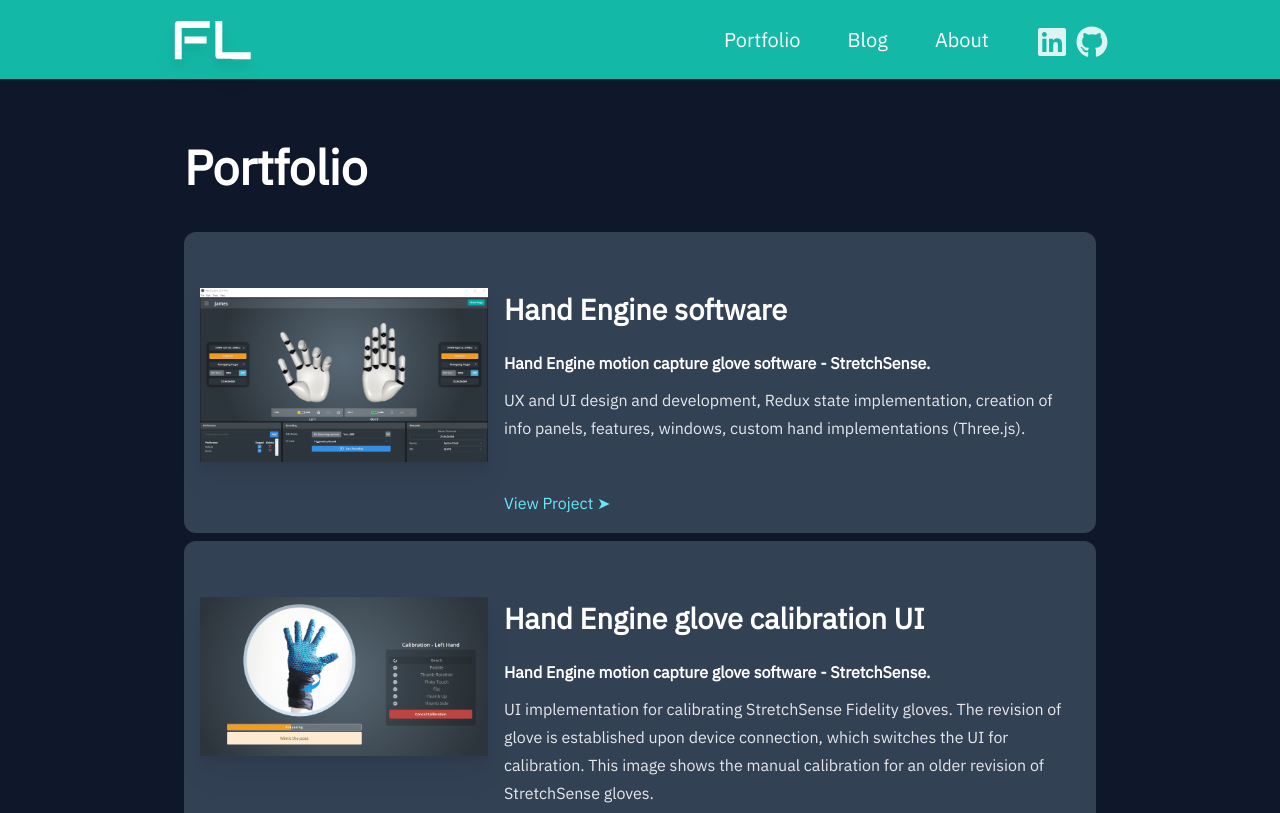
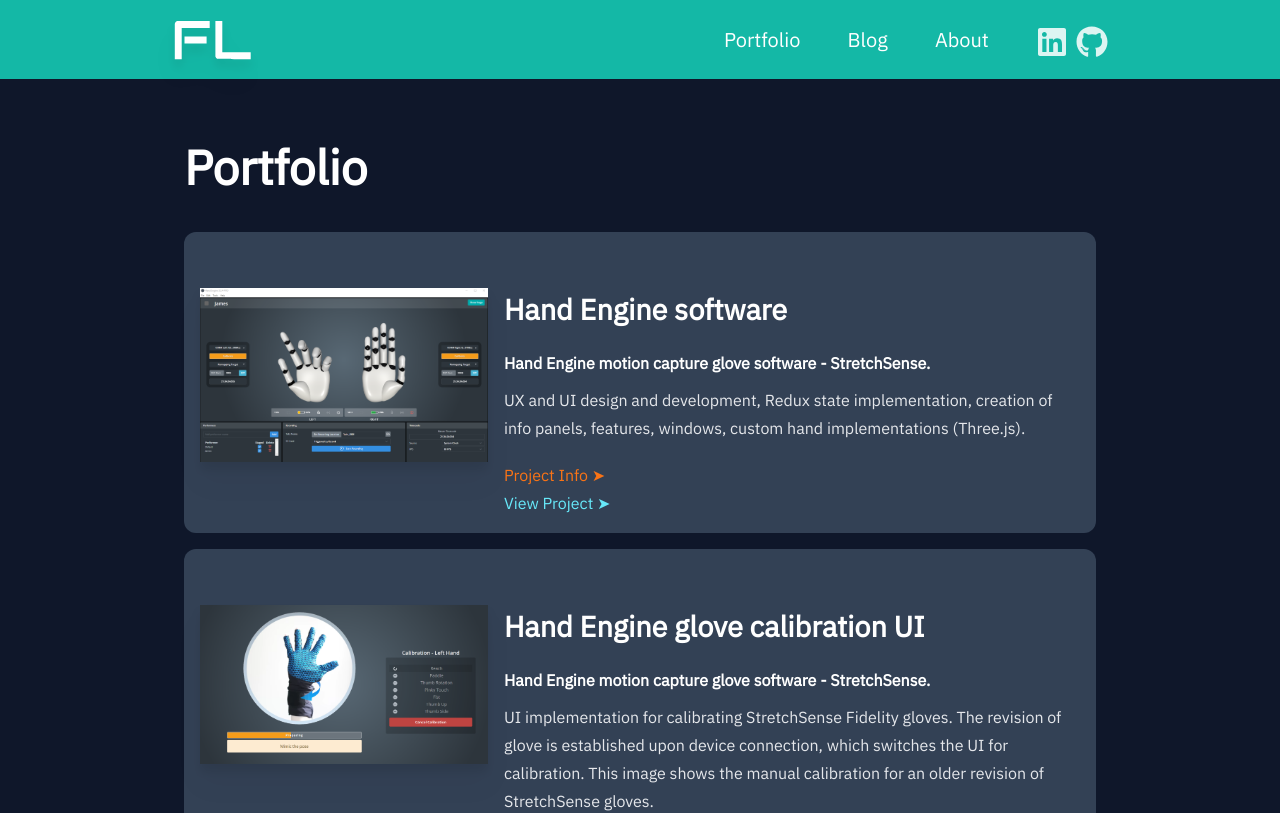
Before and after one commit to Floony7/next-blog-portfolio-2024, a Next.js app: page /portfolio in a window 1280 px wide. Shown: the top 813 px of the page. Built offline with nearby package versions, Linux system fonts and the light colour scheme.

Commit message:
Portfolio project page linking through to project shortName as param

```diff
--- /dev/null
+++ b/src/app/portfolio/[shortName]/not-found.tsx
@@ -0,0 +1,16 @@
+import Link from "next/link";
+
+export default function NotFound() {
+  return (
+    <main className="flex justify-center items-center">
+      <section>
+        <h1>Ooops! Ne&apos;er heard of such project?!</h1>
+        <p>
+          <Link href="/portfolio" className="fancy-anchor">
+            Return to Portfolio
+          </Link>
+        </p>
+      </section>
+    </main>
+  );
+}
--- /dev/null
+++ b/src/app/portfolio/[shortName]/page.tsx
@@ -0,0 +1,24 @@
+import { projectsData } from "@/data/mock";
+export default async function ProjectPage({
+  params,
+}: {
+  params: { shortName: string };
+}) {
+  const { shortName } = params;
+  const project = projectsData.find((p) => p.shortName === shortName);
+  console.log(params);
+  return (
+    <section className="site-width p-6 mt-10 mb-6">
+      <article className="prose prose-xl max-w-none text-gray-200">
+        {project ? (
+          <div>
+            <h1 className="text-5xl">{project?.title}</h1>
+            {project ? <p>{project.description}</p> : <p>No such project</p>}
+          </div>
+        ) : (
+          <h1>No such project</h1>
+        )}
+      </article>
+    </section>
+  );
+}
--- a/src/components/portfolio-item.tsx
+++ b/src/components/portfolio-item.tsx
@@ -3,11 +3,20 @@
 import Image from "next/image";
 
 export default function PortfolioItem(props: { project: Project }) {
-  const { id, img, title, subtitle, description, url, repo, hasVideo } =
-    props.project;
+  const {
+    id,
+    img,
+    title,
+    subtitle,
+    description,
+    url,
+    repo,
+    hasVideo,
+    shortName,
+  } = props.project;
 
   return (
-    <section key={id} className="grid-1-2 p-4 bg-slate-700 mt-2 rounded-xl">
+    <section key={id} className="grid-1-2 p-4 bg-slate-700 mt-4 rounded-xl">
       <div>
         <Image
           className="drop-shadow-xl shadow-black mx-auto mb-0"
@@ -22,6 +31,16 @@
         <h2>{title}</h2>
         <h4>{subtitle}</h4>
         <p>{description}</p>
+        <span>
+          {
+            <Link
+              href={`/portfolio/${shortName}`}
+              className="hover:text-cyan-300 text-orange-500 transition-all duration-200 no-underline"
+            >
+              Project Info &#10148;
+            </Link>
+          }
+        </span>
         <br />
         <div className="flex gap-6 justify-center md:justify-normal">
           <div>
--- a/src/data/mock.ts
+++ b/src/data/mock.ts
@@ -12,6 +12,7 @@
 
 export type Project = {
     id: string,
+    shortName: string;
     img: string;
     title: string;
     subtitle: string;
@@ -19,11 +20,13 @@
     url: string;
     repo: string;
     hasVideo: boolean;
+    videoUrl?: string;
 }
 
 export const projectsData = [
   {
     id: nanoid(),
+    shortName: 'hand-engine',
     img: 'hand-engine-focused.png',
     title: 'Hand Engine software',
     subtitle: 'Hand Engine motion capture glove software - StretchSense.',
@@ -34,6 +37,7 @@
   },
   {
     id: nanoid(),
+    shortName: 'hand-engine-smart-blend',
     img: 'smart-blend-ui.png',
     title: 'Hand Engine glove calibration UI',
     subtitle: 'Hand Engine motion capture glove software - StretchSense.',
@@ -44,6 +48,7 @@
   },
   {
     id: nanoid(),
+    shortName: 'ecommerce-react',
     img: 'ecommerce-react-icestore.png',
     title: 'React ecommerce site (In Progress)',
     subtitle: 'React / Redux / Firebase / Styled Components / Stripe',
@@ -54,6 +59,7 @@
   },
   {
     id: nanoid(),
+    shortName: 'gatsby-portfolio',
     img: 'gatsby-portfolio.png',
     title: 'Previous Portfolio',
     subtitle: '',
@@ -64,6 +70,7 @@
   },
   {
     id: nanoid(),
+    shortName: 'piko-cafe',
     img: 'piko.png',
     title: 'Piko Cafe',
     subtitle: 'Piko Cafe redesign and development. Student run cafe in the Faculty of Hospitality, Auckland University of Technology.',
@@ -73,6 +80,7 @@
     hasVideo: false
   },  {
     id: nanoid(),
+    shortName: 'forur-seasons',
     img: 'fourseasons.png',
     title: 'Four Seasons Restuarant',
     subtitle: 'Web development for student run restaurant in the Faculty of Hospitality, Auckland University of Technology.',
```
